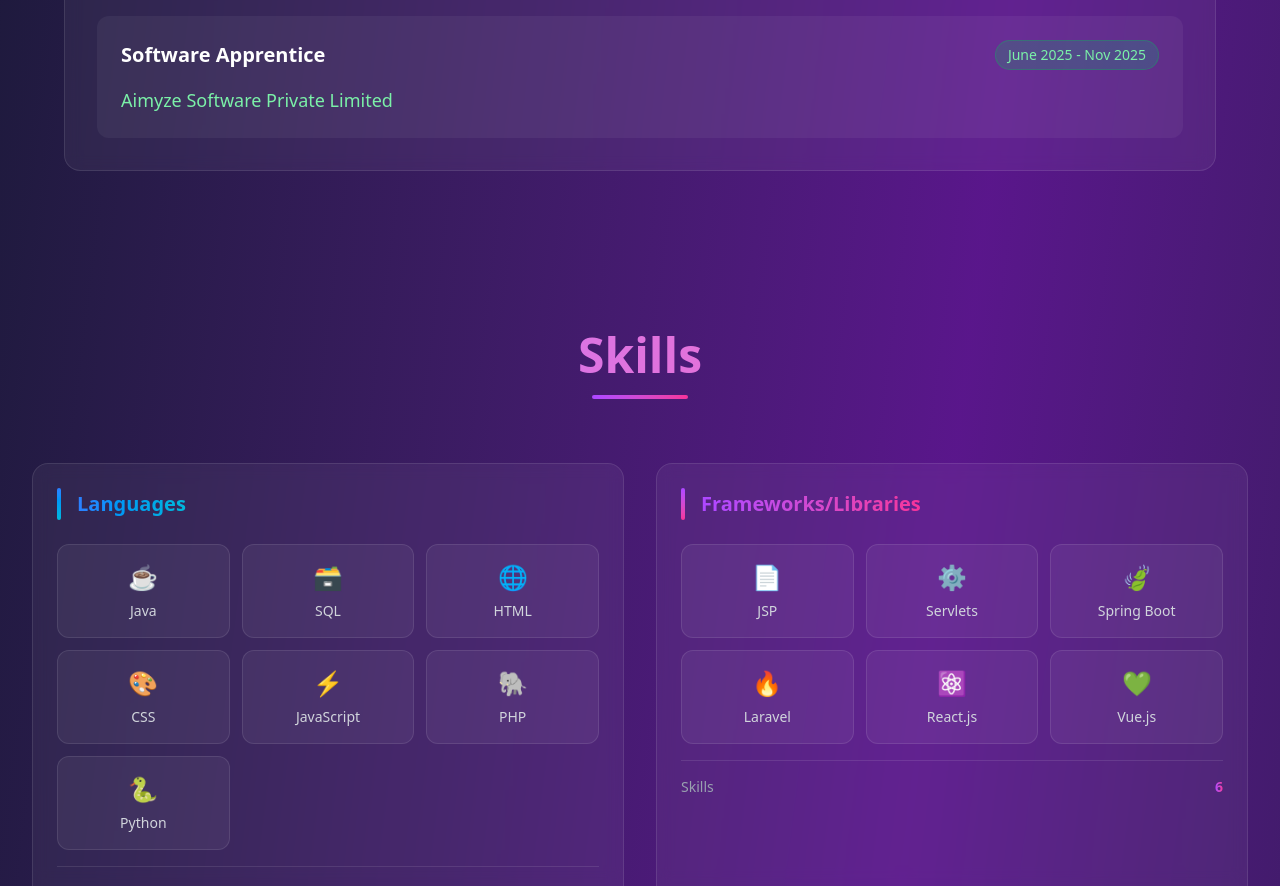
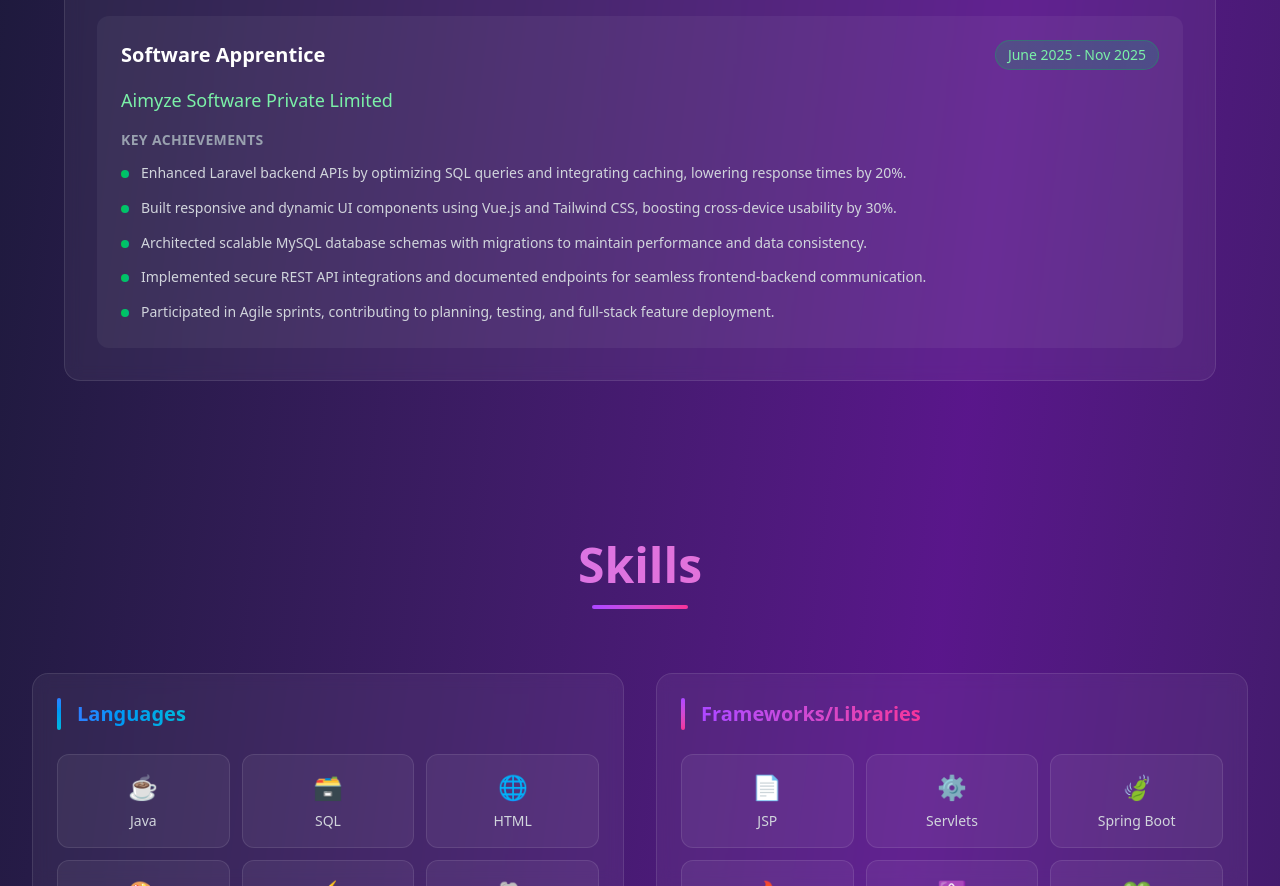
Before and after one commit to ShreyashPrateek/portfolio, a React (Vite) app: page / in a window 1280 px wide. Shown: the part 2160-3046 px from the top of the page. Built offline with nearby package versions, Linux system fonts and the light colour scheme.

Commit message:
Added work experience bullet points

```diff
--- a/src/components/about/AboutCard.jsx
+++ b/src/components/about/AboutCard.jsx
@@ -86,7 +86,34 @@ const AboutCard = () => {
               {workExperience.period}
             </span>
           </div>
-          <p className="text-green-300 font-medium text-lg">{workExperience.company}</p>
+          <p className="text-green-300 font-medium text-lg mb-4">{workExperience.company}</p>
+
+          {/* Key Achievements */}
+          <div className="mt-4">
+            <h5 className="text-sm font-semibold text-gray-400 mb-3 uppercase tracking-wide">Key Achievements</h5>
+            <ul className="space-y-3">
+              <li className="text-gray-300 text-sm leading-relaxed flex items-start">
+                <span className="w-2 h-2 bg-gradient-to-r from-green-500 to-emerald-500 rounded-full mr-3 mt-2 flex-shrink-0"></span>
+                Enhanced Laravel backend APIs by optimizing SQL queries and integrating caching, lowering response times by 20%.
+              </li>
+              <li className="text-gray-300 text-sm leading-relaxed flex items-start">
+                <span className="w-2 h-2 bg-gradient-to-r from-green-500 to-emerald-500 rounded-full mr-3 mt-2 flex-shrink-0"></span>
+                Built responsive and dynamic UI components using Vue.js and Tailwind CSS, boosting cross-device usability by 30%.
+              </li>
+              <li className="text-gray-300 text-sm leading-relaxed flex items-start">
+                <span className="w-2 h-2 bg-gradient-to-r from-green-500 to-emerald-500 rounded-full mr-3 mt-2 flex-shrink-0"></span>
+                Architected scalable MySQL database schemas with migrations to maintain performance and data consistency.
+              </li>
+              <li className="text-gray-300 text-sm leading-relaxed flex items-start">
+                <span className="w-2 h-2 bg-gradient-to-r from-green-500 to-emerald-500 rounded-full mr-3 mt-2 flex-shrink-0"></span>
+                Implemented secure REST API integrations and documented endpoints for seamless frontend-backend communication.
+              </li>
+              <li className="text-gray-300 text-sm leading-relaxed flex items-start">
+                <span className="w-2 h-2 bg-gradient-to-r from-green-500 to-emerald-500 rounded-full mr-3 mt-2 flex-shrink-0"></span>
+                Participated in Agile sprints, contributing to planning, testing, and full-stack feature deployment.
+              </li>
+            </ul>
+          </div>
         </div>
       </div>
     </div>
```
